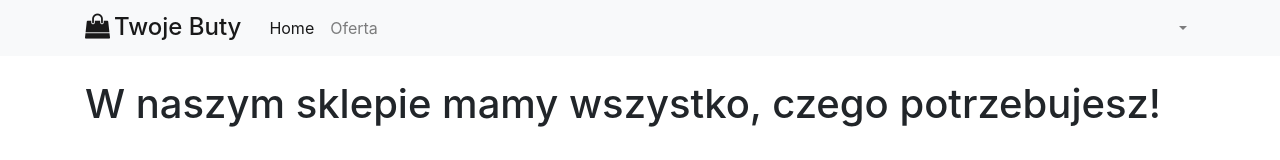
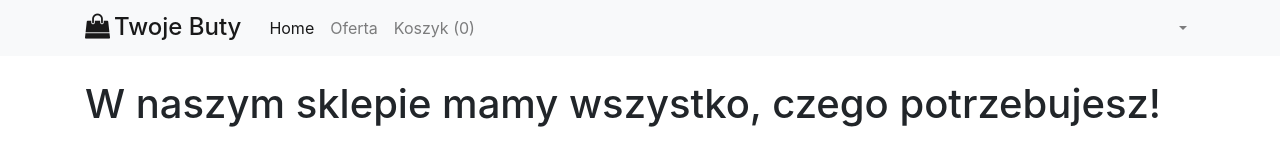
Before and after one commit to jakub-ant/shoe-store-app, an Angular app: page /home in a window 1280 px wide. Shown: the top 160 px of the page. Built offline with nearby package versions, Linux system fonts and the light colour scheme; no server answers; sample sign-in values are in the browser's storage.

Commit message:
Change the shopping-cart's position

```diff
--- a/src/app/header/header.component.html
+++ b/src/app/header/header.component.html
@@ -19,6 +19,12 @@
         <li class="nav-item scale" routerLinkActive="active">
           <a class="nav-link" routerLink="offer">Oferta</a>
         </li>
+        <li class="nav-item scale"
+        routerLinkActive="active"
+        *ngIf="loggedInUser"
+        routerLink="shopping-cart">
+          <a class="nav-link" routerLink="offer">Koszyk ({{shoppingCartLength}})</a>
+        </li>
 
       </ul>
       <ul class="nav navbar-nav ml-auto">
@@ -32,7 +38,7 @@
           <div class="dropdown-menu" aria-labelledby="navbarDropdownMenuLink">
             <a class="dropdown-item"  *ngIf="!loggedInUser" routerLink="log-in">Zaloguj</a>
             <a class="dropdown-item" *ngIf="!loggedInUser" routerLink="sign-up">Zarejestruj</a>
-            <a class="dropdown-item" *ngIf="loggedInUser" routerLink="shopping-cart">Koszyk ({{shoppingCartLength}})</a>
+            <!-- <a class="dropdown-item" *ngIf="loggedInUser" routerLink="shopping-cart">Koszyk ({{shoppingCartLength}})</a> -->
             <a class="dropdown-item" *ngIf="loggedInUser" routerLink="orders">Zamówienia</a>
             <a class="dropdown-item" *ngIf="loggedInUser" routerLink="/"(click)="logOut()">Wyloguj</a>
           </div>
```
